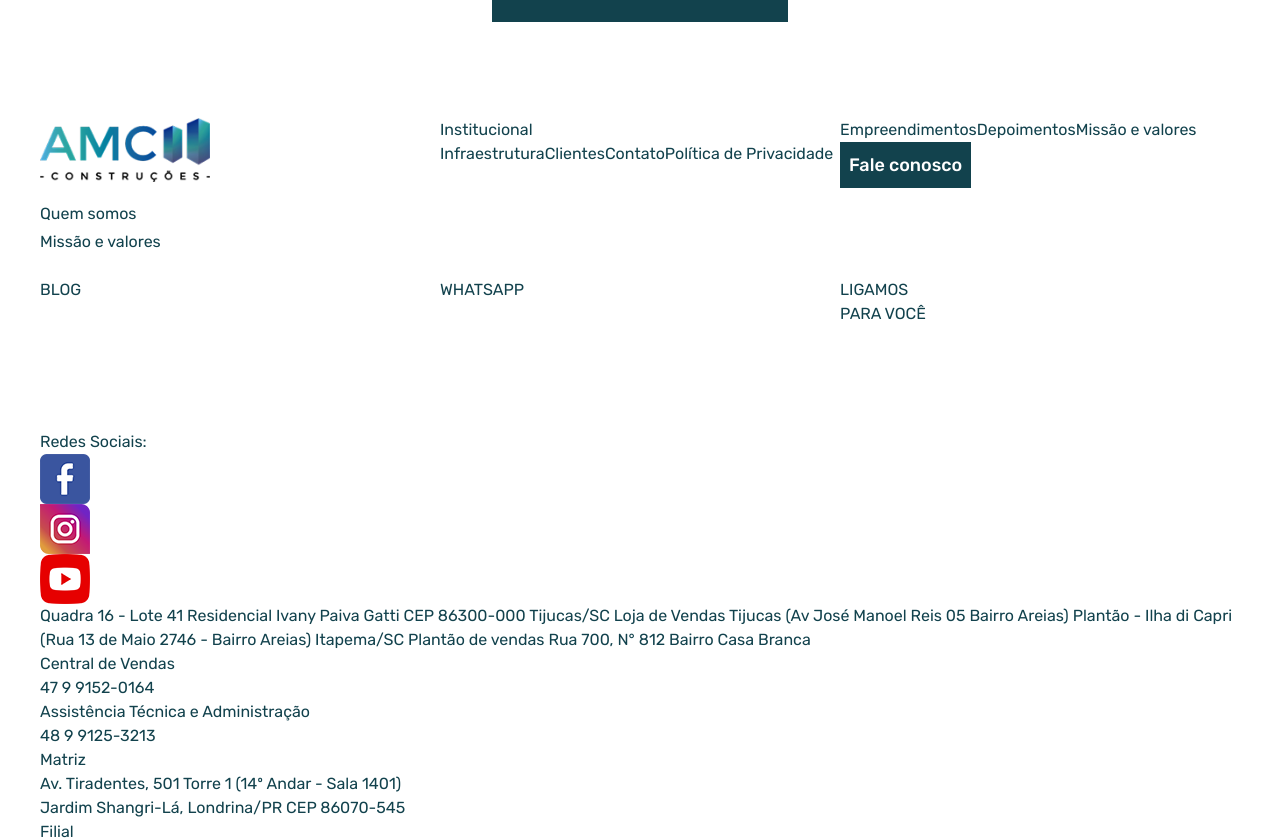
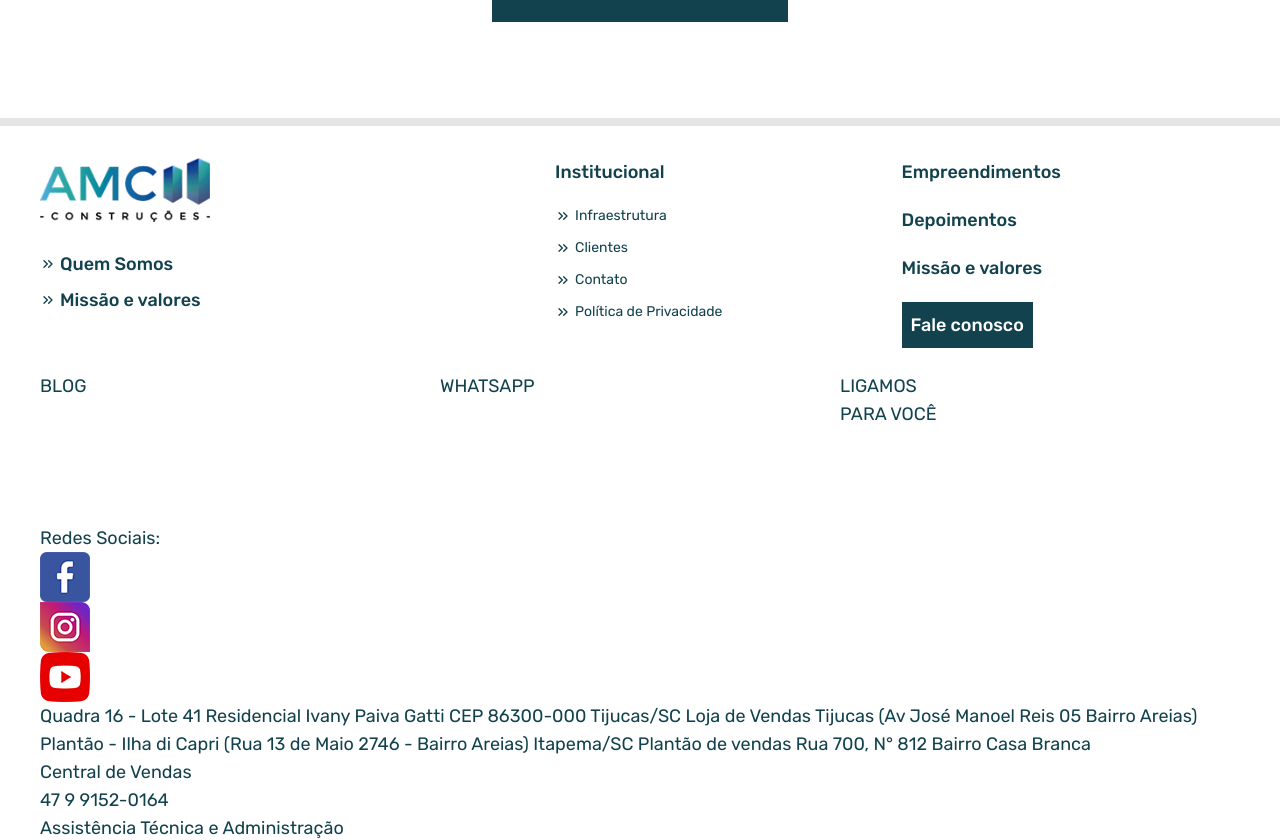
Before and after one commit to renzi-fidele-frontend/construtora-amc, a Next.js app: page / in a window 1280 px wide. Shown: the part 8544-9384 px from the top of the page. Built offline with nearby package versions, Linux system fonts and the light colour scheme.

Commit message:
feat: Estilizando o conteúdo da seção da primeira linha do rodapé

```diff
--- a/components/layout/Footer.tsx
+++ b/components/layout/Footer.tsx
@@ -2,33 +2,43 @@ import Image from "next/image";
 import Container from "./Container";
 import Link from "next/link";
 import Btn from "../shared/Btn";
+import { ChevronsRight } from "lucide-react";
+
+const LinkComChevron = ({ texto, link }: { texto: string; link: string }) => {
+   return (
+      <Link className="flex items-center gap-1" href={link}>
+         <ChevronsRight className="size-4" /> {texto}
+      </Link>
+   );
+};
 
 const Footer = () => {
    return (
       <footer>
-         <Container>
+         <hr className="border-4 mb-8" />
+         <Container className="text-lg">
             {/* Primeira linha */}
-            <div className="grid grid-cols-3">
+            <div className="flex flex-nowrap justify-between *:grow *:flex *:flex-col *:gap-5">
                {/* Coluna 1 */}
-               <div>
+               <div className="basis-[28%]">
                   <Image width={170} height={64} src="/img/logo.png" alt="Logotipo do site" />
-                  <div className="flex flex-col gap-1 mt-5">
-                     <Link href="#">Quem somos</Link>
-                     <Link href="#">Missão e valores</Link>
+                  <div className="flex flex-col gap-2 text-lg font-medium mt-2">
+                     <LinkComChevron texto="Quem Somos" link="/quem_somos" />
+                     <LinkComChevron texto="Missão e valores" link="/missao_e_valores" />
                   </div>
                </div>
                {/* Coluna 2 */}
                <div>
-                  <p>Institucional</p>
-                  <nav>
-                     <Link href="#">Infraestrutura</Link>
-                     <Link href="#">Clientes</Link>
-                     <Link href="#">Contato</Link>
-                     <Link href="#">Política de Privacidade</Link>
+                  <p className="font-medium">Institucional</p>
+                  <nav className="flex flex-col gap-3 text-sm">
+                     <LinkComChevron texto="Infraestrutura" link="/infraestrutura" />
+                     <LinkComChevron texto="Clientes" link="/clientes" />
+                     <LinkComChevron texto="Contato" link="/contato" />
+                     <LinkComChevron texto="Política de Privacidade" link="/politica_de_privacidade" />
                   </nav>
                </div>
                {/* Coluna 3 */}
-               <div>
+               <div className="font-medium">
                   <Link href="#">Empreendimentos</Link>
                   <Link href="#">Depoimentos</Link>
                   <Link href="#">Missão e valores</Link>
```
